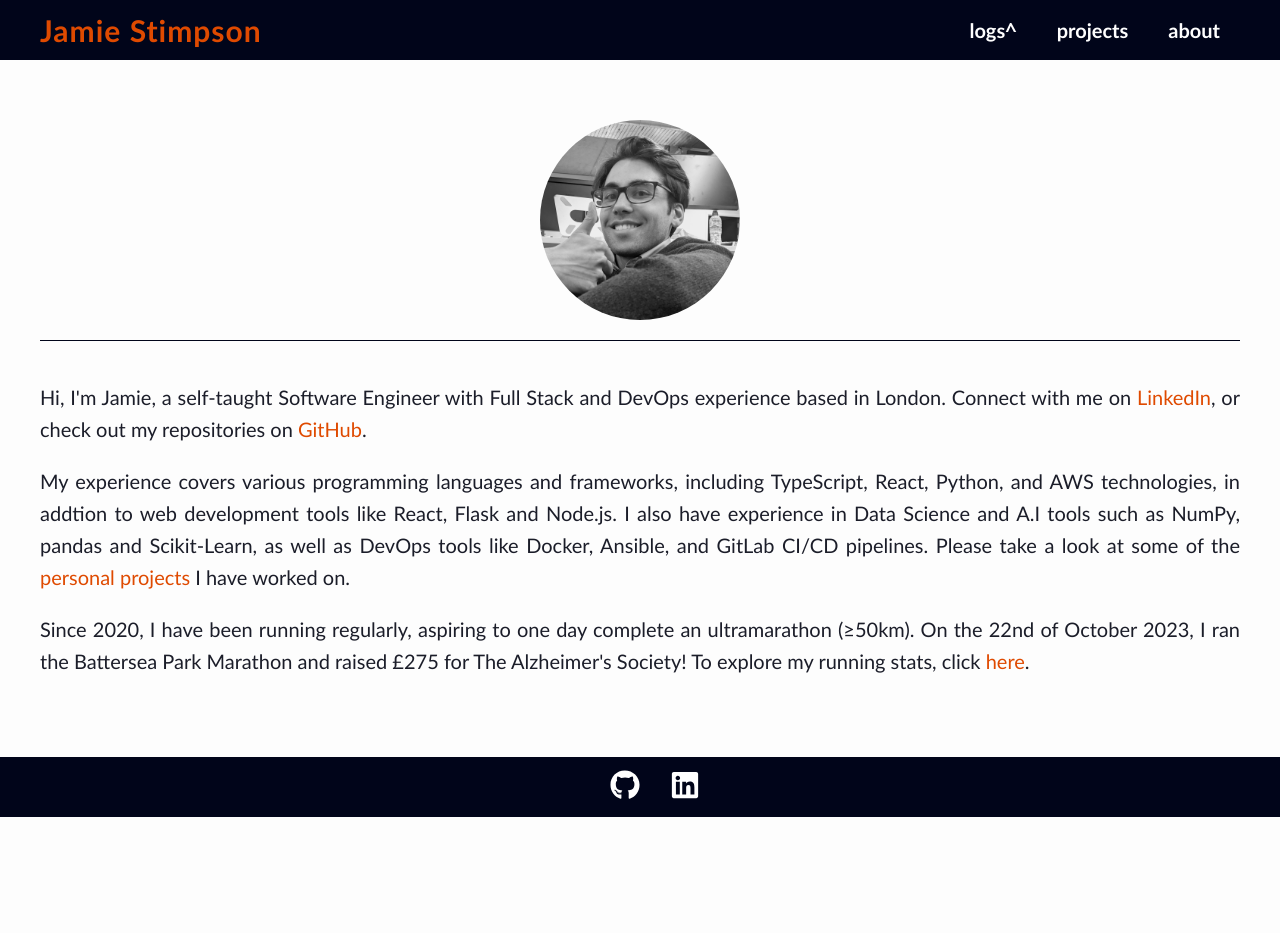
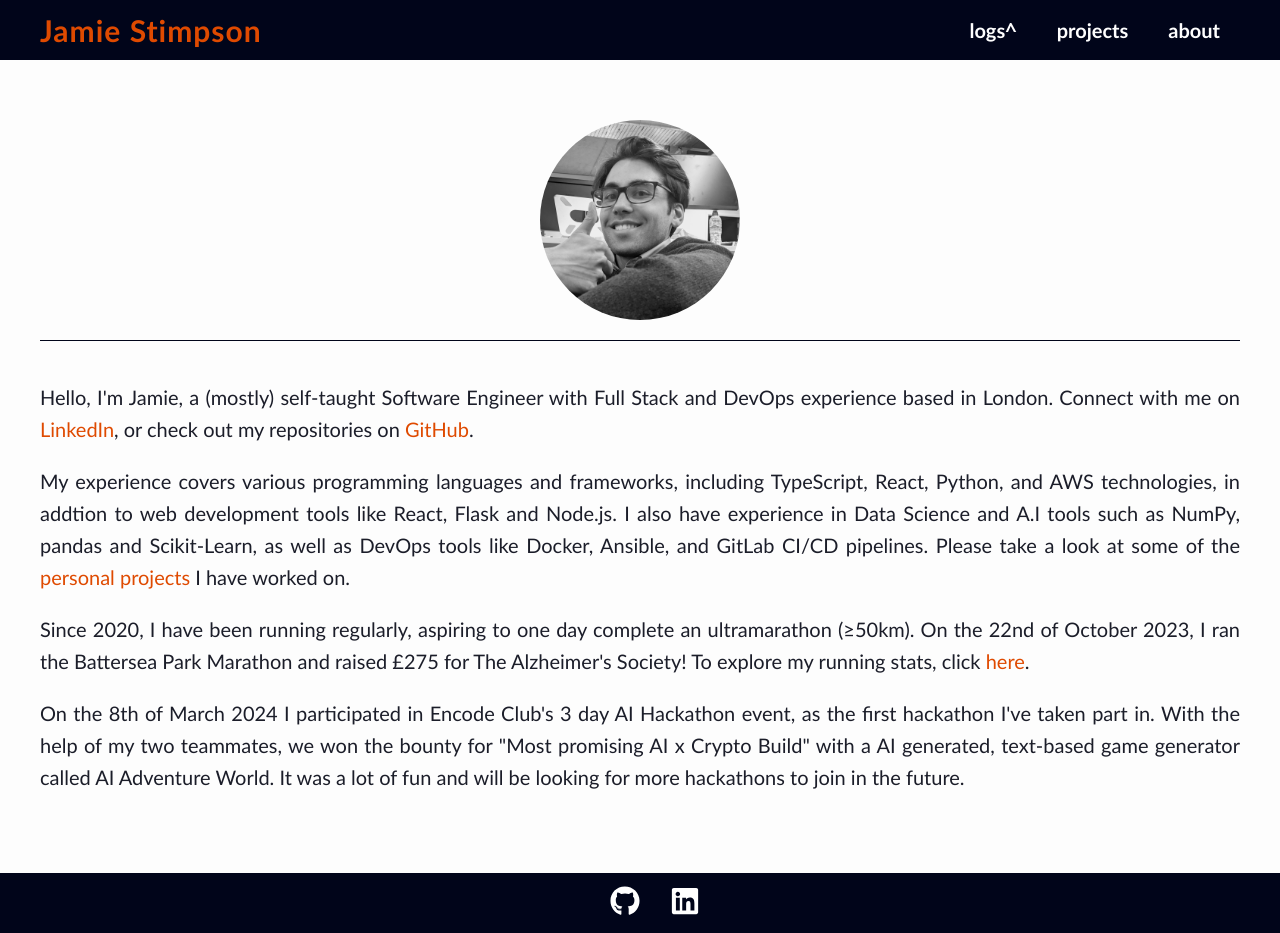
Before and after one commit to Jamnic98/website_client_v1, a Next.js app: page /about in a window 1280 px wide. Before the commit the page ends 817 px from the top, so only its background shows below. Built offline with nearby package versions, Linux system fonts and the light colour scheme.

Commit message:
updated descriptions and tweaked styles

```diff
--- a/package.json
+++ b/package.json
@@ -5,7 +5,7 @@
 	"scripts": {
 		"dev": "next dev",
 		"build": "next build",
-		"start": "next start",
+		"start": "npm run build && next start",
 		"test": "jest -u",
 		"test:watch": "jest --watch",
 		"lint": "next lint --fix",
--- a/pages/about.tsx
+++ b/pages/about.tsx
@@ -30,8 +30,8 @@ const About = () => (
 				<hr className={styles.hr} />
 				<section className={styles.description}>
 					<p>
-						Hi, I'm Jamie, a self-taught Software Engineer with Full Stack and
-						DevOps experience based in London. Connect with me on{' '}
+						Hello, I'm Jamie, a (mostly) self-taught Software Engineer with Full
+						Stack and DevOps experience based in London. Connect with me on{' '}
 						<a
 							href={personalLinkedInURL}
 							target="_blank"
@@ -74,6 +74,14 @@ const About = () => (
 						</Link>
 						.
 					</p>
+					<p>
+						On the 8th of March 2024 I participated in Encode Club's 3 day AI
+						Hackathon event, as the first hackathon I've taken part in. With the
+						help of my two teammates, we won the bounty for "Most promising AI x
+						Crypto Build" with a AI generated, text-based game generator called
+						AI Adventure World. It was a lot of fun and will be looking for more
+						hackathons to join in the future.
+					</p>
 				</section>
 			</article>
 		</main>
```
Also changed, not shown: pages/index.tsx (+7 -11 lines), styles/index.module.css (+7 -23 lines).
